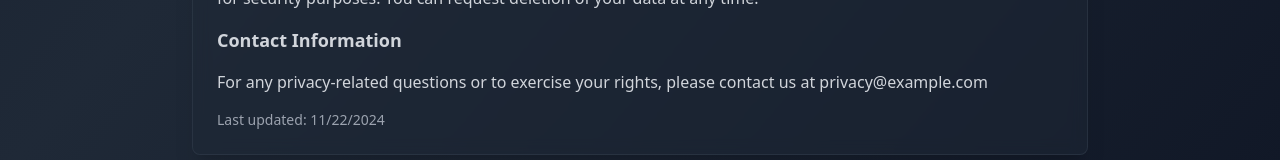
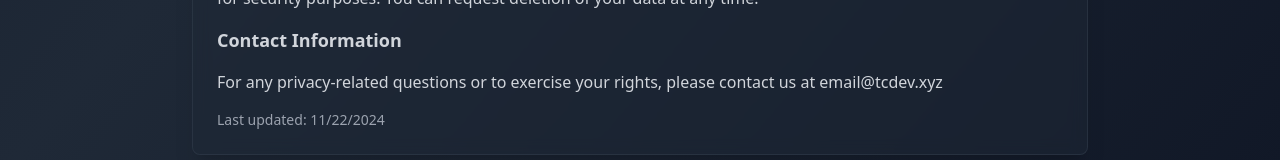
Before and after one commit to TCDev69/multitool, a React (Vite) app: page /privacy in a window 1280 px wide. Shown: the part 1367-1527 px from the top of the page. Built offline with nearby package versions, Linux system fonts and the light colour scheme.

Commit message:
fixed privacy email

```diff
--- a/src/components/PrivacyPolicy.tsx
+++ b/src/components/PrivacyPolicy.tsx
@@ -122,7 +122,7 @@ export function PrivacyPolicy() {
 
               <h3 className="text-lg font-semibold mt-6">Contact Information</h3>
               <p>
-                For any privacy-related questions or to exercise your rights, please contact us at privacy@example.com
+                For any privacy-related questions or to exercise your rights, please contact us at email@tcdev.xyz
               </p>
 
               <p className="text-sm text-gray-400 mt-6">
```
